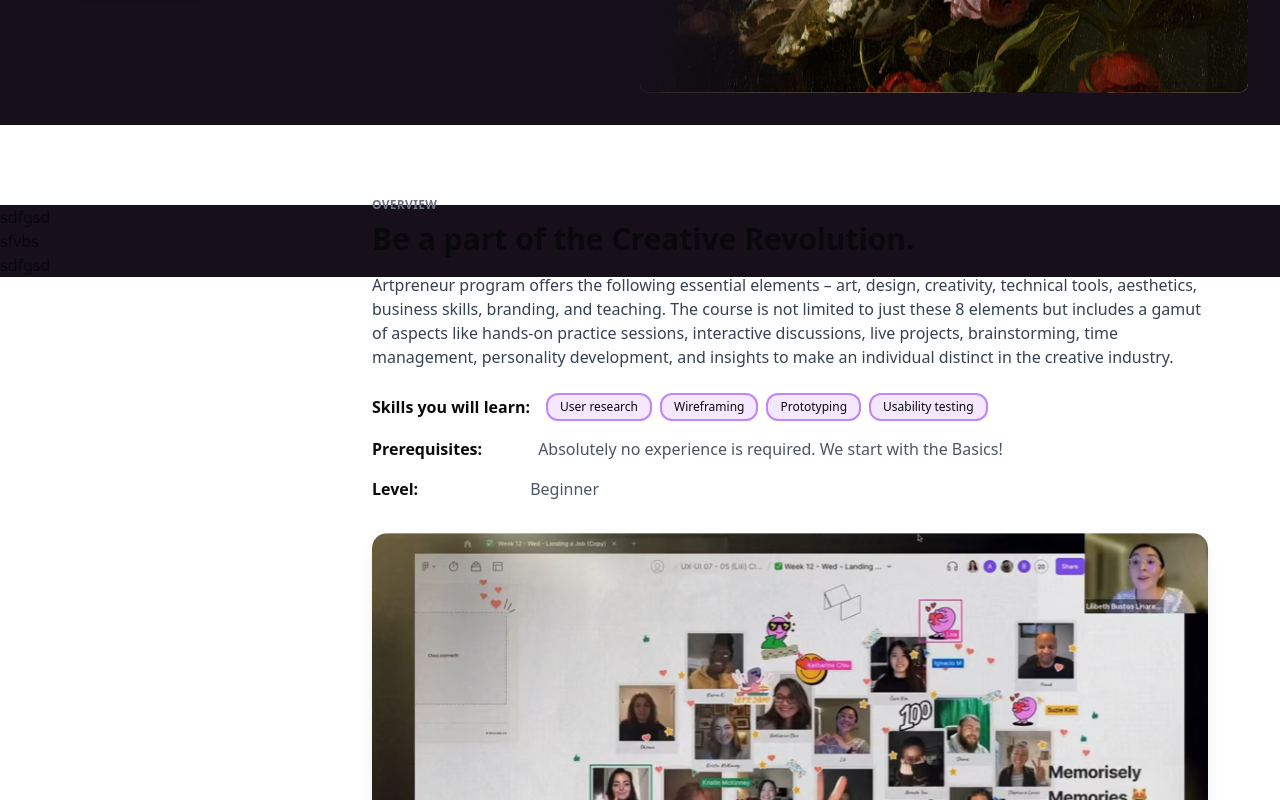
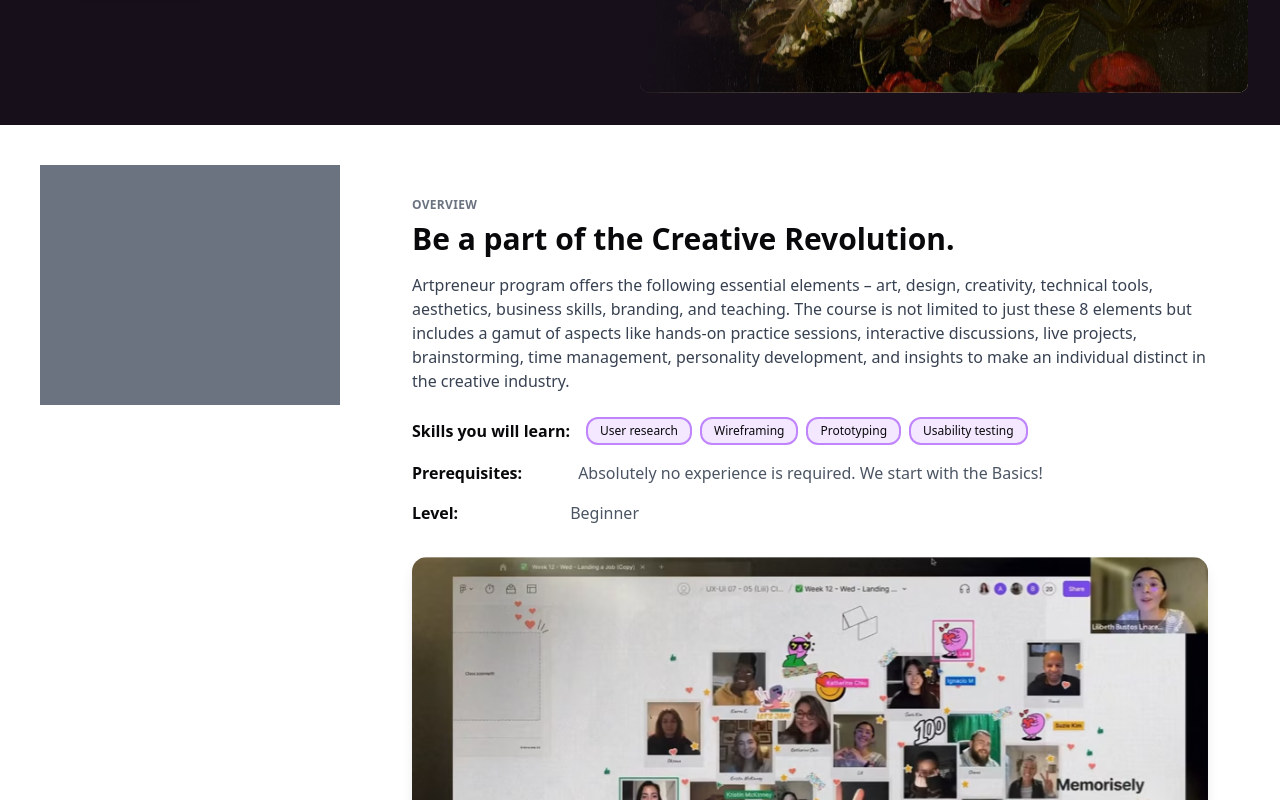
Before and after one commit to nahyan0077/Dossire.Nexus.Home, a React (Vite) app: page / in a window 1280 px wide. Shown: the part 480-1280 px from the top of the page. Built offline with nearby package versions, Linux system fonts and the light colour scheme; a web font is replaced by a local one.

Commit message:
feat: added footer to home

```diff
--- a/src/components/common/Footer.tsx
+++ b/src/components/common/Footer.tsx
@@ -1,19 +1,63 @@
 import React from "react";
+import logo from '@/assets/footer-logo.svg'
+import dossier from '@/assets/dossire.svg'
+import { MdOutlineMail } from "react-icons/md";
+import { FiPhone } from "react-icons/fi";
+import { FaRegCopyright } from "react-icons/fa";
 
-export const Footer : React.FC = () => {
+
+export const Footer: React.FC = () => {
     return (
-        <>
-            <footer className="bg-custom-violet " >
-                <div className="w-1/2" >
-                    sdfgsd
+        <footer className="bg-custom-violet text-white py-10">
+            <div className="container mx-auto px-4 py-8">
+                <div className="flex flex-wrap justify-between">
+                    <div className="w-full md:w-1/3 mb-6 md:mb-0">
+                        <img src={logo} alt="Atma Studios Logo" className="mb-4" />
+                        <p className="text-sm mb-2">Atma Studios · Learn UX/UI Bootcamps & Online Courses</p>
+                        <p className="text-sm mb-2">132 Dartmouth Street, KK Nagar, Chennai 600025.</p>
+                        <div className="flex gap-2 items-center" >
+                            <MdOutlineMail />
+                            <p className="text-sm mb-1"> demo@gmail.com</p>
+                        </div>
+                        <div className="flex gap-2 items-center" >
+                            <FiPhone size={15} />
+                            <p className="text-sm mb-1"> +91 93456 78459</p>
+                        </div>
+                    </div>
+                    <div className="w-full md:w-1/4 mb-6 md:mb-0">
+                        <h3 className="text-lg font-semibold mb-4">Courses</h3>
+                        <ul className="space-y-2">
+                            <li><a href="#" className="hover:underline">UX/UI Bootcamp</a></li>
+                            <li><a href="#" className="hover:underline">Design System Bootcamp</a></li>
+                            <li><a href="#" className="hover:underline">UX Research Bootcamp</a></li>
+                            <li><a href="#" className="hover:underline">UI Design Bootcamp</a></li>
+                        </ul>
+                    </div>
+                    <div className="w-full md:w-1/4">
+                        <h3 className="text-lg font-semibold mb-4">Atma Studios</h3>
+                        <ul className="space-y-2">
+                            <li><a href="#" className="hover:underline">Our story</a></li>
+                            <li><a href="#" className="hover:underline">Get in Touch</a></li>
+                            <li><a href="#" className="hover:underline">Instagram</a></li>
+                            <li><a href="#" className="hover:underline">LinkedIn</a></li>
+                            <li><a href="#" className="hover:underline">Threads</a></li>
+                        </ul>
+                    </div>
                 </div>
-                <div className="w-1/4" >
-                    sfvbs
+            </div>
+            <div className="">
+                <div className="container mx-auto px-4 py-4 flex justify-between items-center text-sm">
+                    <div className="flex items-center gap-2" >
+                    <FaRegCopyright />
+                    <p> Atma Studios <a href="#" className="text-purple-400 hover:underline">Terms</a> & <a href="#" className="text-purple-400 hover:underline">Privacy</a></p>
+                    </div>
+                    <div className="flex items-center">
+                        <span className="mr-2">Powered by</span>
+                        <img src={dossier} alt="Logo" className="h-6" />
+                        <span className="ml-2 font-bold text-xl">dossier.nexus</span>
+                    </div>
                 </div>
-                <div className="w-1/4" >
-                    sdfgsd
-                </div>
-            </footer>
-        </>
+            </div>
+        </footer>
     )
 }
--- a/src/components/home/ContentSection.tsx
+++ b/src/components/home/ContentSection.tsx
@@ -4,20 +4,20 @@ import { Posts } from "./ContentSection/Posts";
 import { Faq } from "./ContentSection/Faq";
 import { Courses } from "./ContentSection/Courses";
 
-export const ContentSection : React.FC = () => {
+export const ContentSection: React.FC = () => {
     return (
-        <>
-            <section className="flex h-20 p-10 " >
-                <div className="w-1/4 " >
-
+        <section className="flex flex-col md:flex-row p-10">
+            <div className="w-full md:w-1/4 mb-6 md:mb-0">
+                <div className="bg-gray-500 h-60">
+                    {/* Content for the left sidebar */}
                 </div>
-                <div className="w-3/4 " >
+            </div>
+            <div className="w-full md:w-3/4 md:pl-10">
                 <OverView />
                 <Posts />
                 <Faq />
                 <Courses />
             </div>
         </section>
-        </>
-    )
-}
+    );
+};
--- a/src/components/home/ContentSection/Courses.tsx
+++ b/src/components/home/ContentSection/Courses.tsx
@@ -1,7 +1,7 @@
 import { Button } from "@/components/ui/button";
 import React from "react";
 import { Card } from "@/components/ui/card";
-import photo from "@/assets/FAQ Image.svg";
+import photo from "@/assets/courses.svg";
 import avatars from '@/assets/Student Avatars.svg'
 
 export const Courses: React.FC = () => {
--- a/src/components/home/HeroSection.tsx
+++ b/src/components/home/HeroSection.tsx
@@ -6,7 +6,7 @@ import { Button } from "../ui/button";
 export const HeroSection: React.FC = () => {
   return (
     <section className="bg-custom-violet flex items-center p-8">
-        {/* left-section */}
+    {/* left-section */}
       <div className="w-1/2 text-white space-y-6 px-10">
 
       <h2 className="text-xs text-gray-500" ><span> LIVE COURSE &#903; </span>  ART, DESIGN ENTREPRENURSHIP</h2>
```
Also changed, not shown: src/assets/courses.svg (added), src/assets/dossire.svg (added), src/pages/Home.tsx (line endings or trailing spaces). Lines whose indentation alone changed are shown as unchanged.
